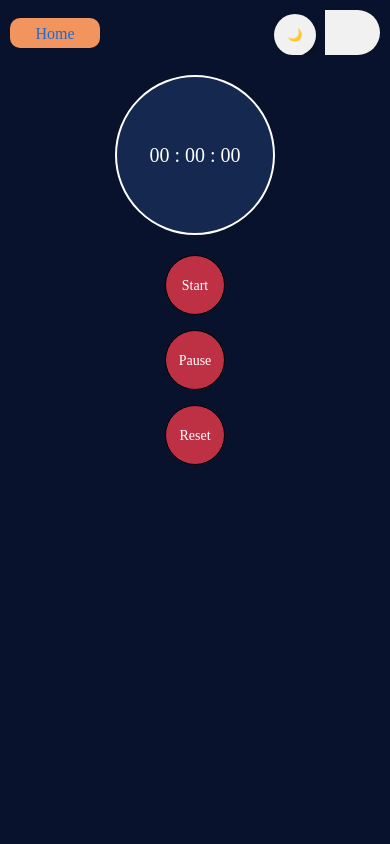
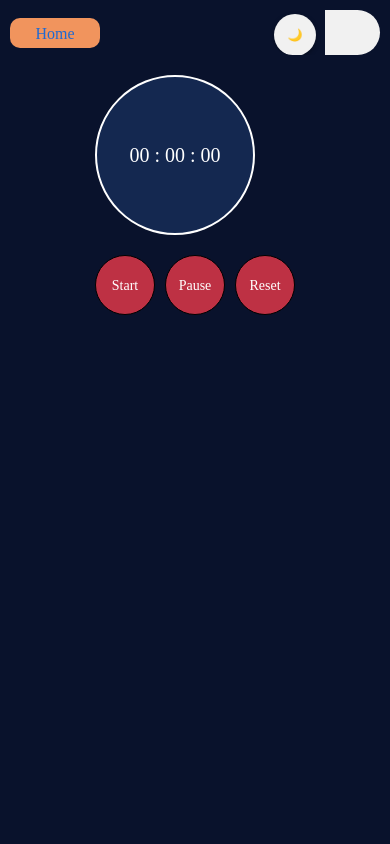
Before and after one commit to MahadevaPra/React-Basics, a React (Create React App) app in the folder Stop-Clock/: page /stopclock in a window 390 px wide. Shown: the top 844 px of the page. Built offline with nearby package versions, Linux system fonts and the light colour scheme.

Commit message:
Clock.jsx is made responsive

```diff
--- a/Stop-Clock/src/Components/clock.css
+++ b/Stop-Clock/src/Components/clock.css
@@ -132,7 +132,7 @@ body {
 /* Button Group */
 .buttons {
   display: flex;
-  justify-content: space-between; /* Make buttons side by side */
+  justify-content: space-between;
   gap: 10px;
   margin-top: 20px;
   width: 100%;
@@ -209,9 +209,11 @@ body {
   }
 
   .buttons {
-    flex-direction: column; /* Stack buttons on top of each other */
-    gap: 15px;
-    align-items: center;
+  display: flex;
+  justify-content: space-between;
+  gap: 10px;
+  margin-top: 20px;
+  width: 100%;
   }
 
   .buttons button {
@@ -232,6 +234,12 @@ body {
 
 /* For devices with width 600px - 768px (Small Tablets) */
 @media (max-width: 768px) and (min-width: 601px) {
+  .header{
+    flex-direction: row;
+    justify-content: space-between;
+    width: 100%;
+  }
+
   .home {
     width: 90px;
     height: 30px;
@@ -242,6 +250,14 @@ body {
     width: 110px;
     height: 45px;
   }
+
+  .buttons {
+  display: flex;
+  justify-content: space-between;
+  gap: 10px;
+  margin-top: 20px;
+  width: 100%;
+ }
 
   .buttons button {
     width: 70px;
@@ -278,6 +294,14 @@ body {
     height: 50px;
   }
 
+  .buttons {
+  display: flex;
+  justify-content: space-between;
+  gap: 10px;
+  margin-top: 20px;
+  width: 100%;
+  }
+
   .buttons button {
     width: 75px;
     height: 75px;
```
